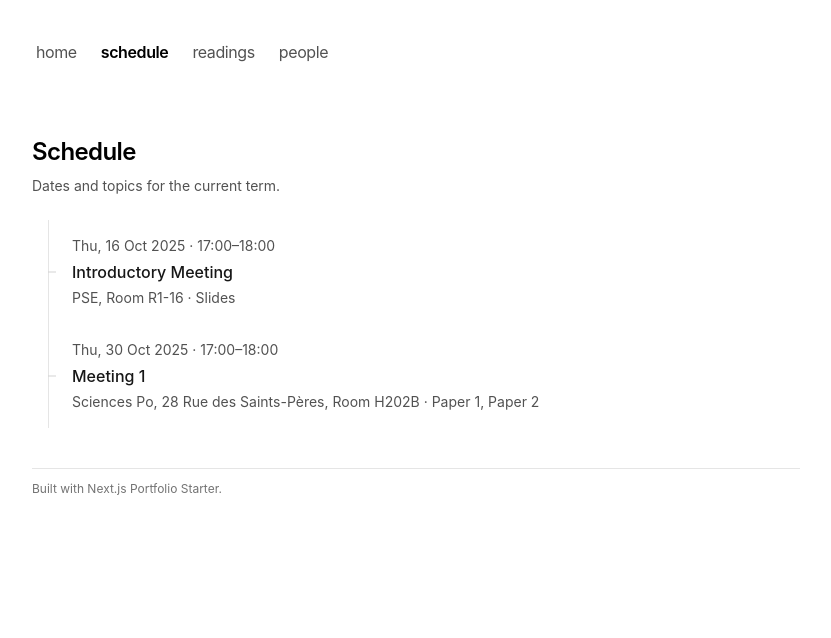
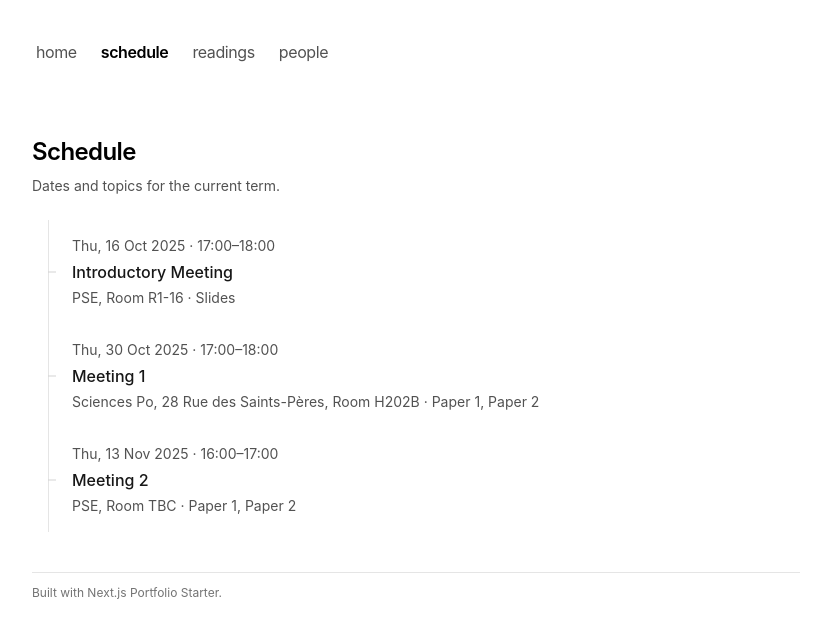
Before and after one commit to lorenzkipp/ai-reading-group, a Next.js app: page /schedule in a window 1280 px wide. Shown: the top 638 px of the page, without its empty margins (224-1055 px from the left). Built offline with nearby package versions, Linux system fonts and the light colour scheme.

Commit message:
Added next meeting

```diff
--- a/app/schedule/data.ts
+++ b/app/schedule/data.ts
@@ -30,4 +30,14 @@ export const schedule: Meeting[] = [
       {label: 'Paper 1', href: 'https://academic.oup.com/qje/article/138/3/1349/7076890'},
       {label: 'Paper 2', href: 'https://www.aeaweb.org/articles?id=10.1257/jep.33.2.3'}],
   },
+    {
+    date: '2025-11-13',
+    time: '16:00–17:00',
+    room: 'PSE, Room TBC',
+    topic: 'Meeting 2',
+    presenter: '',
+    links: [
+      {label: 'Paper 1', href: 'https://economics.mit.edu/sites/default/files/2024-04/The%20Simple%20Macroeconomics%20of%20AI.pdf'},
+      {label: 'Paper 2', href: 'https://fabianroeben.com/papers/TMT.pdf'}],
+  },
 ]
```
